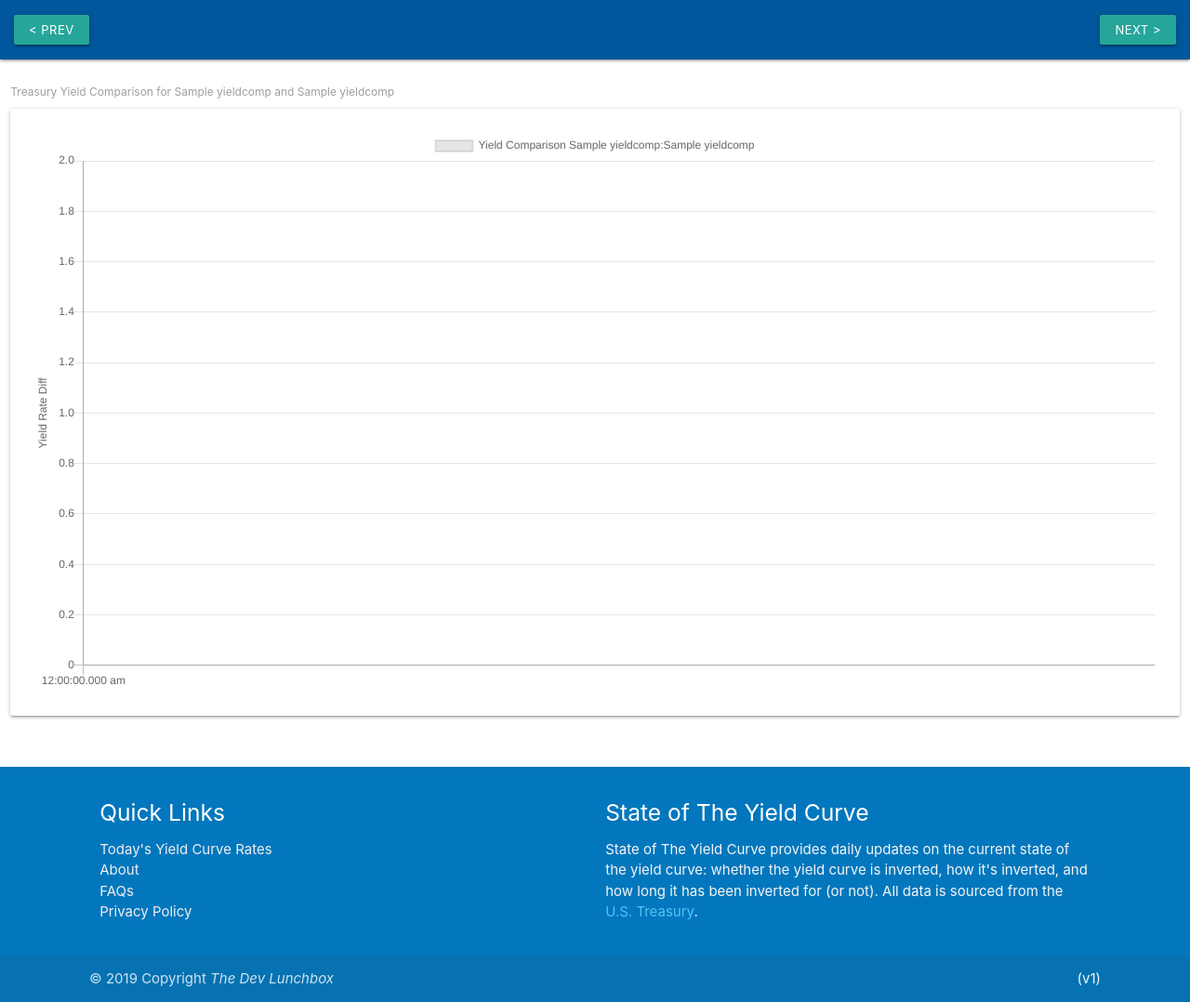
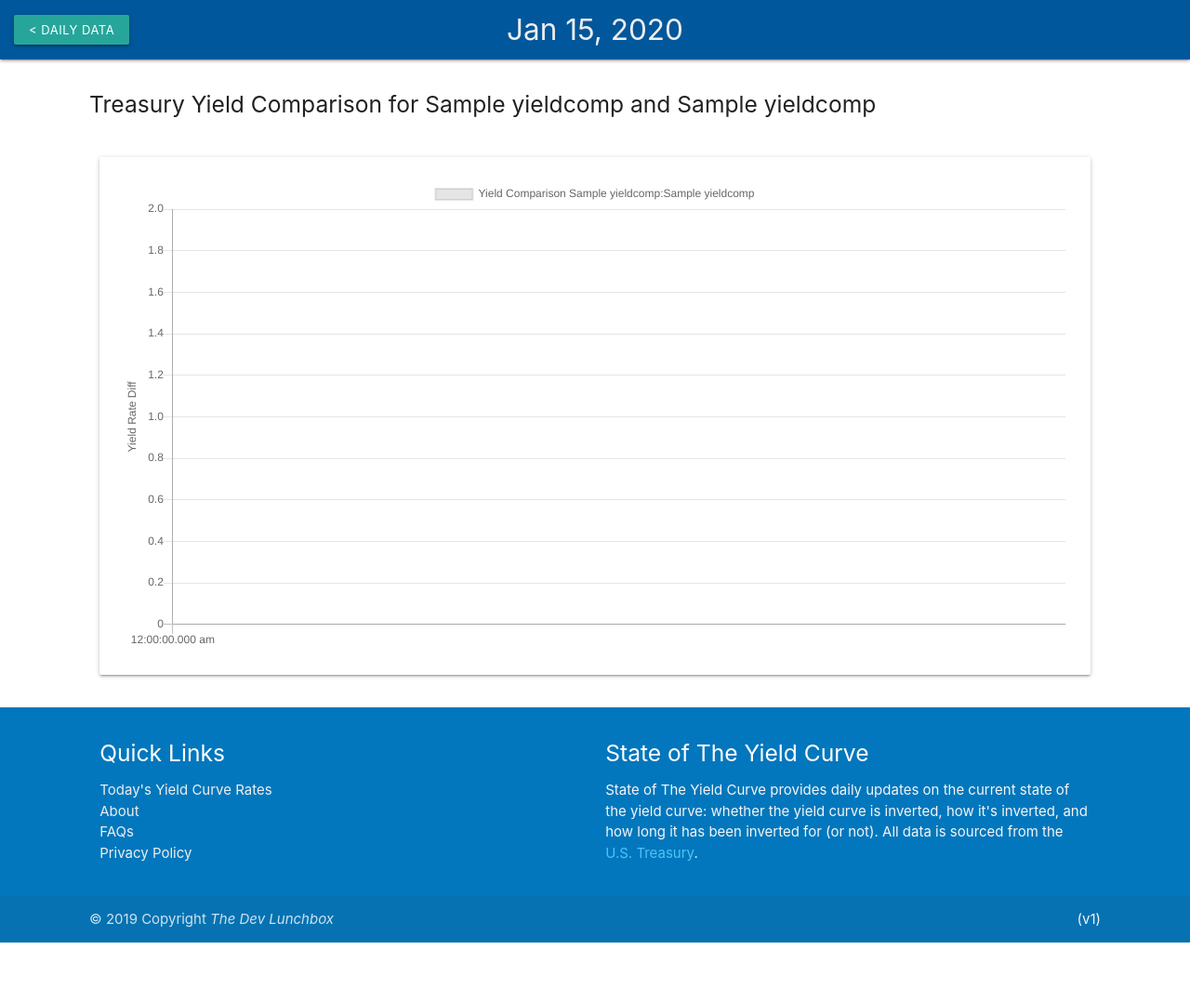
Before and after one commit to AJLeonardi/yield_curve_repo, a Django app: page /YieldComp/1/ in a window 1280 px wide. Shown: the whole page at 93% size. After the commit the page ends 1014 px from the top, so only its background shows below. Run offline with Django 3.2, Linux system fonts and the light colour scheme; tables that the repository leaves empty hold one stand-in row (values such as "Sample post"); some libraries are stand-ins or nearby versions.

Commit message:
fixes #17

```diff
--- a/yc_proj/yc_app/helpers.py
+++ b/yc_proj/yc_app/helpers.py
@@ -1,6 +1,6 @@
 from yc_app.models import YieldData, YieldComp
 import urllib.request
-import datetime
+from datetime import datetime
 from decimal import Decimal
 import datetime
 import xml.etree.ElementTree as ET
@@ -39,7 +39,9 @@ def get_yd_from_treasury(year, month=None, day=None ):
     for prop in root.iter('{http://schemas.microsoft.com/ado/2007/08/dataservices/metadata}properties'):
         yd = YieldData()
         yd.treasury_id = int(prop.find('d:Id', ns).text)
-        yd.date = datetime.strptime(prop.find("d:NEW_DATE", ns).text, "%Y-%m-%dT%H:%M:%S")
+        print('date')
+        print(prop.find("d:NEW_DATE", ns).text)
+        yd.date = datetime.datetime.strptime(prop.find("d:NEW_DATE", ns).text, "%Y-%m-%dT%H:%M:%S")
         yd.rate_type = "DTYCR"
 
         yd.source_url = url
--- a/yc_proj/yc_app/templates/yc_app/base.html
+++ b/yc_proj/yc_app/templates/yc_app/base.html
@@ -42,7 +42,7 @@ footer p a:hover{
 }
 
 .inverted-yc-comp a{
-    color: red !important;
+    color: red;
 }
 .even-yc-comp a{
     /*color: yellow;*/
@@ -51,13 +51,13 @@ footer p a:hover{
     color: green;
 }
 .inverted-yc-comp a:hover{
-    color: #039be5;
+    font-weight: bolder;
 }
 .even-yc-comp a:hover{
-    color: #039be5;
+    font-weight: bolder;
 }
 .normal-yc-comp a:hover{
-    color: #039be5;
+    font-weight: bolder;
 }
 .na-yc-comp{
     color: #cfd8dc;
@@ -132,18 +132,24 @@ color: blue;
       <div class="navbar-fixed">
         <nav class='light-blue darken-4'>
           <div class="nav-wrapper">
-              <a href="" class="brand-logo center hide-on-small-only grey-text text-lighten-3">{{yd.date|date:'M d, Y'}}</a>
-              <a href="" class="brand-logo center hide-on-med-and-up grey-text text-lighten-3">{{yd.date|date:'n/d/y'}}</a>
+              <a href="" class="brand-logo center hide-on-small-only grey-text text-lighten-3">{{obj.date|date:'M d, Y'}}</a>
+              <a href="" class="brand-logo center hide-on-med-and-up grey-text text-lighten-3">{{obj.date|date:'n/d/y'}}</a>
               <ul class="left">
                   <li>
-                    <a class='btn btn-small {% if is_first_yd %}disabled{% endif %}' href="{{ prev_yd_url }}">< Prev</a>
+                  {% if is_comp %}
+                    <a class='btn btn-small {% if is_first_yd %}disabled{% endif %}' href="{{ daily_data_url }}">< Daily Data</a>
+                  {% else %}
+                      <a class='btn btn-small {% if is_first_yd %}disabled{% endif %}' href="{{ prev_yd_url }}">< Prev</a>
+                  {% endif %}
                   </li>
               </ul>
+          {% if not is_comp %}
               <ul class="right">
                   <li>
                     <a class='btn btn-small {% if is_latest_yd %}disabled{% endif %}' href="{{ next_yd_url }}">Next ></a>
                   </li>
               </ul>
+          {% endif %}
           </div>
         </nav>
       </div>
--- a/yc_proj/yc_app/templates/yc_app/comp_chart.html
+++ b/yc_proj/yc_app/templates/yc_app/comp_chart.html
@@ -2,17 +2,18 @@
 
 {% block contents %}
 
-    <div id='dashboard' class='row'>
-      <div  class="col s12">
-      </br>
+    <div id='dashboard' class='container'>
+        <div class="row"></div>
+        <div class="row">
+          <h5 class="no-margin large-padding">Treasury Yield Comparison for {{ sty_label }} and {{ lty_label }}</h5>
+        </div>
         <div class="row">
         <div class="col s12">
-              <label for="CompDataOverTime" class='card-label'>
+          <!-- <label for="CompDataOverTime" class='card-label'>
             <span>Treasury Yield Comparison for {{ sty_label }} and {{ lty_label }}</span>
-              </label>
+          </label> -->
           <div class="card-panel">
             <canvas id="CompDataOverTime"></canvas>
-              </div>
           </div>
         </div>
         </div>
--- a/yc_proj/yc_app/views.py
+++ b/yc_proj/yc_app/views.py
@@ -13,7 +13,9 @@ from django.views import View
 def get_context(request, yd):
     context = {"title": "State of The Yield Curve",
                "description": "The state of the yield curve for this date",
-               'yd': yd,}
+               'obj': yd,
+               'is_comp': False,
+               }
     try:
         next_yd = yd.get_next_by_date()
         context['is_latest_yd'] = False
@@ -58,12 +60,11 @@ def daily_data(request, year, month, day):
                                                                          'day': current_yd.date.strftime('%d')}))
 
 
-def comp_page(request, comp_id, **kwargs):
-    if 'range' in kwargs:
-        date_range = kwargs['range']
-    else:
-        date_range = 365
+def comp_page(request, comp_id):
+    date_range = int(request.GET.get('date_range', '365'))
     sty_label, lty_label, chart_list = helpers.get_comp_chart_list(comp_id, date_range)
+    comp = chart_list[-1:][0]
+    # daily_yd = comp.yield_data.get_absolute_url()
     chart_data = []
     for comp in chart_list:
         comp_tup = comp.date.strftime("%m/%d/%Y"), comp.yield_comp_difference
@@ -73,9 +74,14 @@ def comp_page(request, comp_id, **kwargs):
         "chart_data": chart_data,
         "sty_label": sty_label,
         "lty_label": lty_label,
+        "obj": comp,
+        "title": "Yield Comparison " + sty_label + ":" + lty_label,
+        'daily_data_url': comp.yield_data.get_absolute_url(),
+        "description": "The comparison of the " + sty_label + " and " + lty_label
+                       + "yields. A negative value here shows an inversion of the yield curve.",
+        'is_comp': True,
     }
     return render(request, 'yc_app/comp_chart.html', context)
-
 
 
 class FetchTreasuryData(LoginRequiredMixin, View):
```
Also changed, not shown: yc_proj/yc_app/templates/yc_app/yc_data.html (+4 -4 lines). Lines whose indentation alone changed are shown as unchanged.
